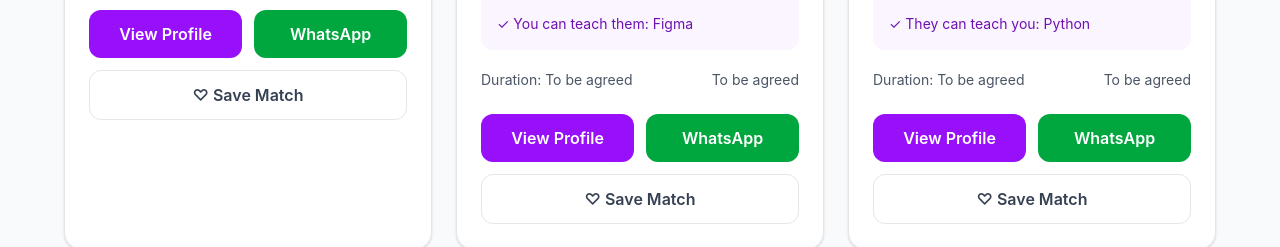
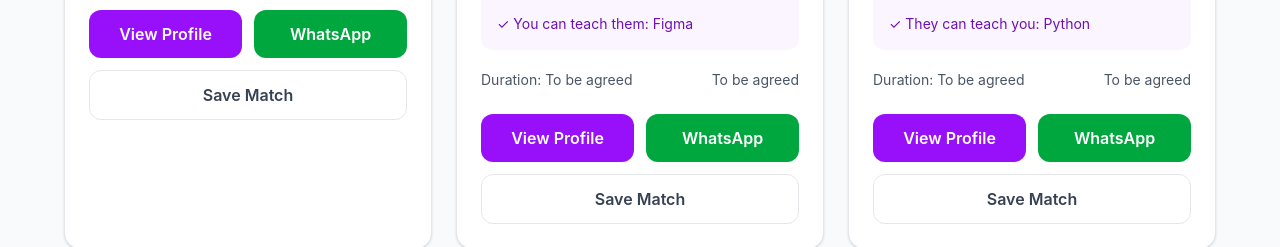
Before and after one commit to Nicole-ke/Skills-swap, a React (Vite) app: page / in a window 1280 px wide. Shown: the part 557-804 px from the top of the page. Built offline with nearby package versions, Linux system fonts and the light colour scheme; data requests are answered from the project's data file.

Commit message:
Fix button text for saving match
i removed the save emoji

```diff
--- a/src/components/MatchCard.jsx
+++ b/src/components/MatchCard.jsx
@@ -105,7 +105,7 @@ function MatchCard({
             : "border-gray-200 bg-white text-gray-700 hover:bg-gray-50"
         }`}
       >
-        {isSaved ? "♥ Remove from Saved" : "♡ Save Match"}
+        {isSaved ? "♥ Remove from Saved" : "Save Match"}
       </button>
     </div>
   );
```
